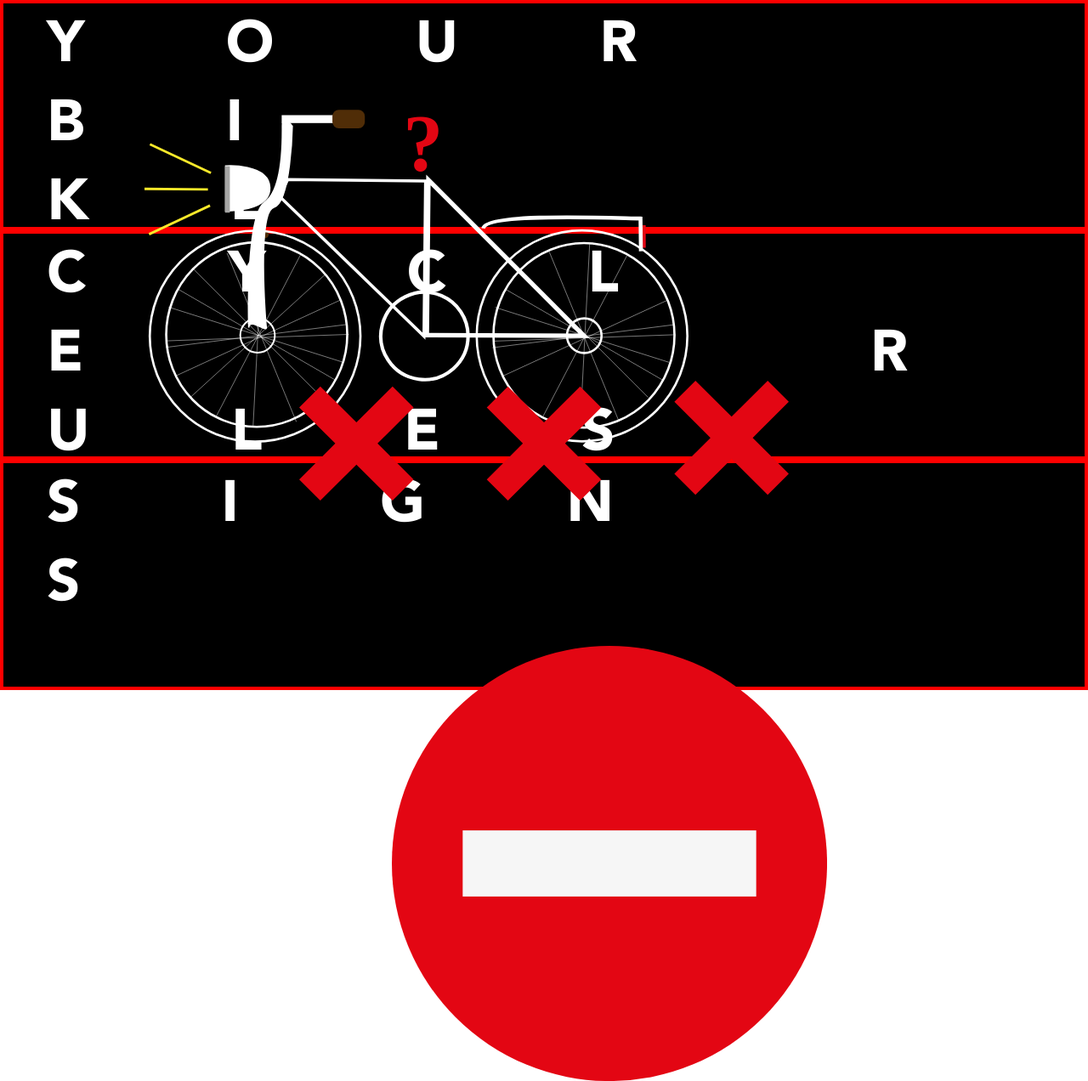
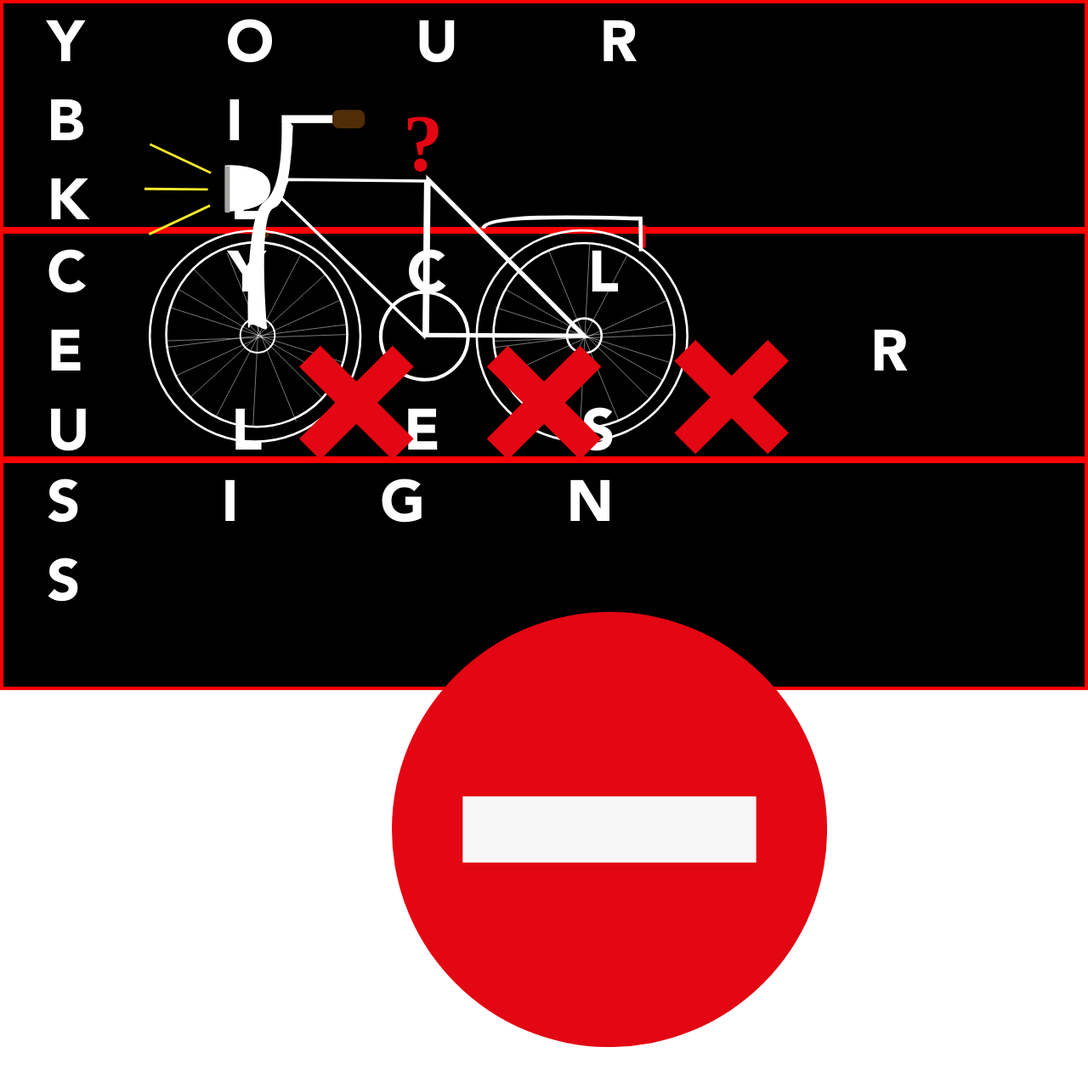
Before and after one commit to JuulVrasdonk/ISGA_project_individueel.io, a plain HTML site: page index.html in a window 1280 px wide. Shown: the whole page at 85% size. After the commit the page ends 1232 px from the top, so only its background shows below. Drawn offline with Linux system fonts and the light colour scheme.

Commit message:
Update stylesheet.css

```diff
--- a/styling/stylesheet.css
+++ b/styling/stylesheet.css
@@ -50,7 +50,7 @@ a{
 .iconrules{
   position: absolute;
   left: 27.5vw;
-  top: 56vh;
+  top: 50vh;
   width: 45vw;
 }
 .iconsigns{
@@ -58,5 +58,5 @@ a{
   margin: 0;
   position: absolute;
   left: 36vw;
-  top: 95vh;
+  top: 90vh;
 }
```
